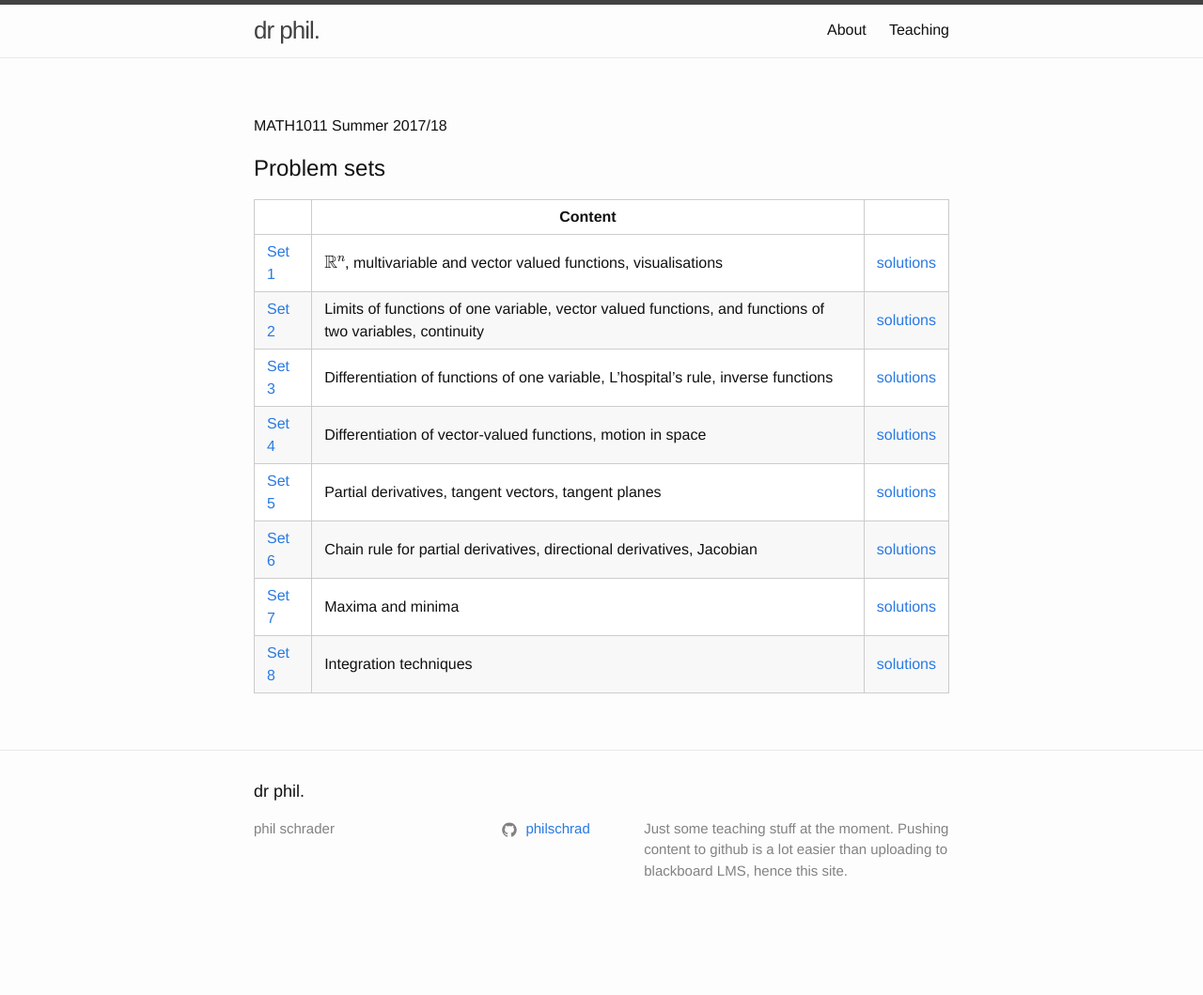
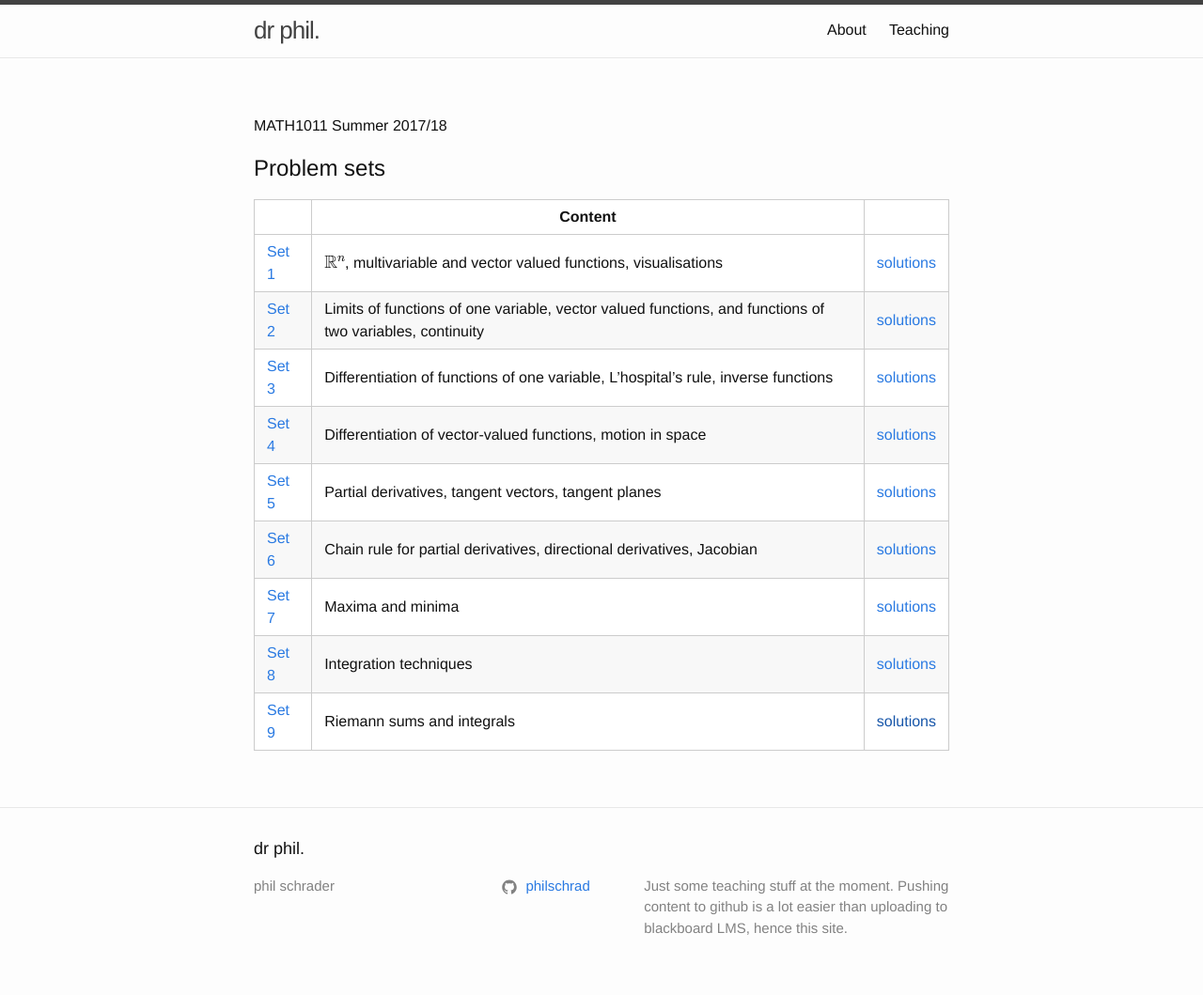
Before and after one commit to philschrad/philschrad.github.io, a Jekyll site: the page built from pages/MATH1011_problems.md, in a window 1280 px wide. Shown: the whole page at 94% size. Built offline with Jekyll 4.4.1, drawn with Linux system fonts in a browser that asks for light colours; formulas are drawn with MathJax 3; before the commit the page ends 998 px from its top, so only the background shows below that.

Commit message:
workshop 9 1011

```diff
--- a/pages/MATH1011_problems.md
+++ b/pages/MATH1011_problems.md
@@ -16,3 +16,4 @@ MATH1011 Summer 2017/18
 [Set 6](https://lms.uwa.edu.au/bbcswebdav/courses/MATH1011_TS-SUMM-B_2018/problem%20sets/workshop_6.pdf)| Chain rule for partial derivatives, directional derivatives, Jacobian| [solutions](https://lms.uwa.edu.au/bbcswebdav/courses/MATH1011_TS-SUMM-B_2018/problem%20sets/workshop_6_soln.pdf)
 [Set 7](https://lms.uwa.edu.au/bbcswebdav/courses/MATH1011_TS-SUMM-B_2018/problem%20sets/workshop_7.pdf)| Maxima and minima| [solutions](https://lms.uwa.edu.au/bbcswebdav/courses/MATH1011_TS-SUMM-B_2018/problem%20sets/workshop_7_soln.pdf)
 [Set 8](https://lms.uwa.edu.au/bbcswebdav/courses/MATH1011_TS-SUMM-B_2018/problem%20sets/workshop_8.pdf)| Integration techniques| [solutions](https://lms.uwa.edu.au/bbcswebdav/courses/MATH1011_TS-SUMM-B_2018/problem%20sets/workshop_8_soln.pdf)
+[Set 9](https://lms.uwa.edu.au/bbcswebdav/courses/MATH1011_TS-SUMM-B_2018/problem%20sets/workshop_9.pdf)| Riemann sums and integrals| [solutions]()
```
